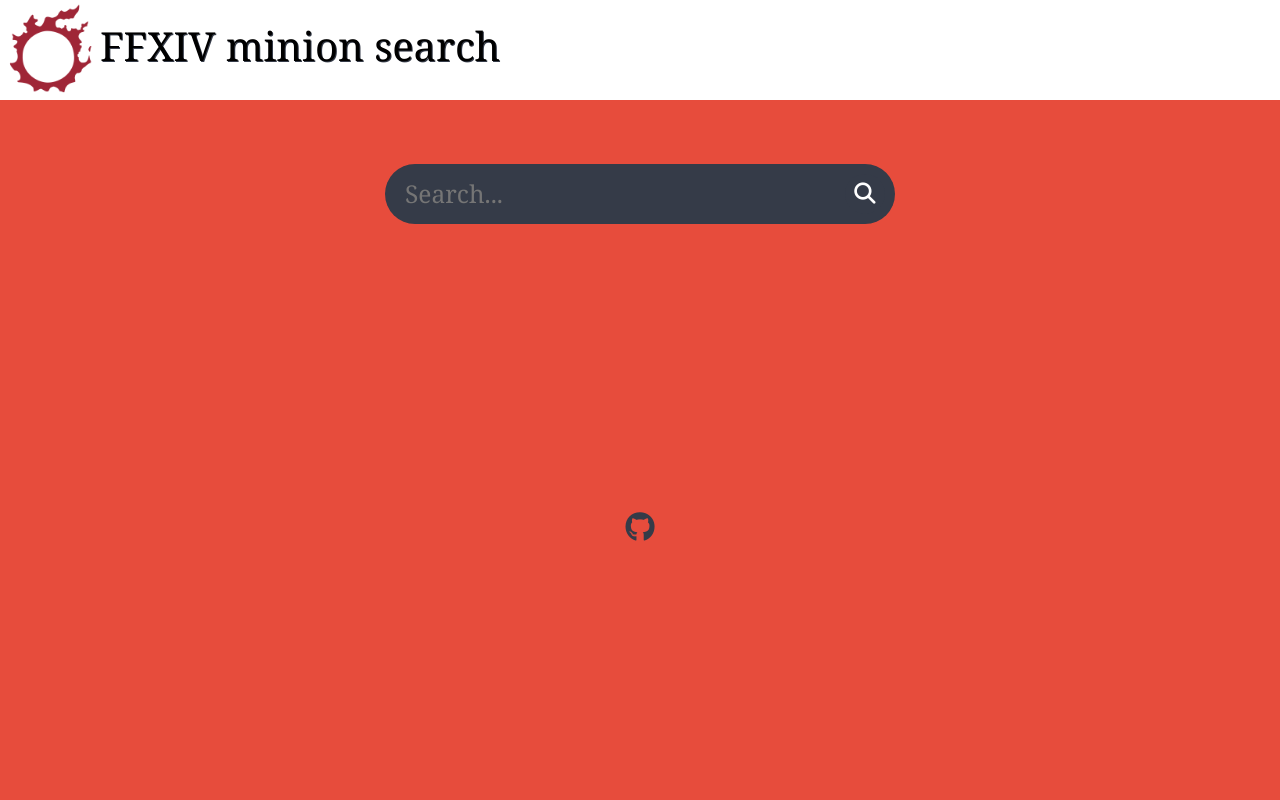
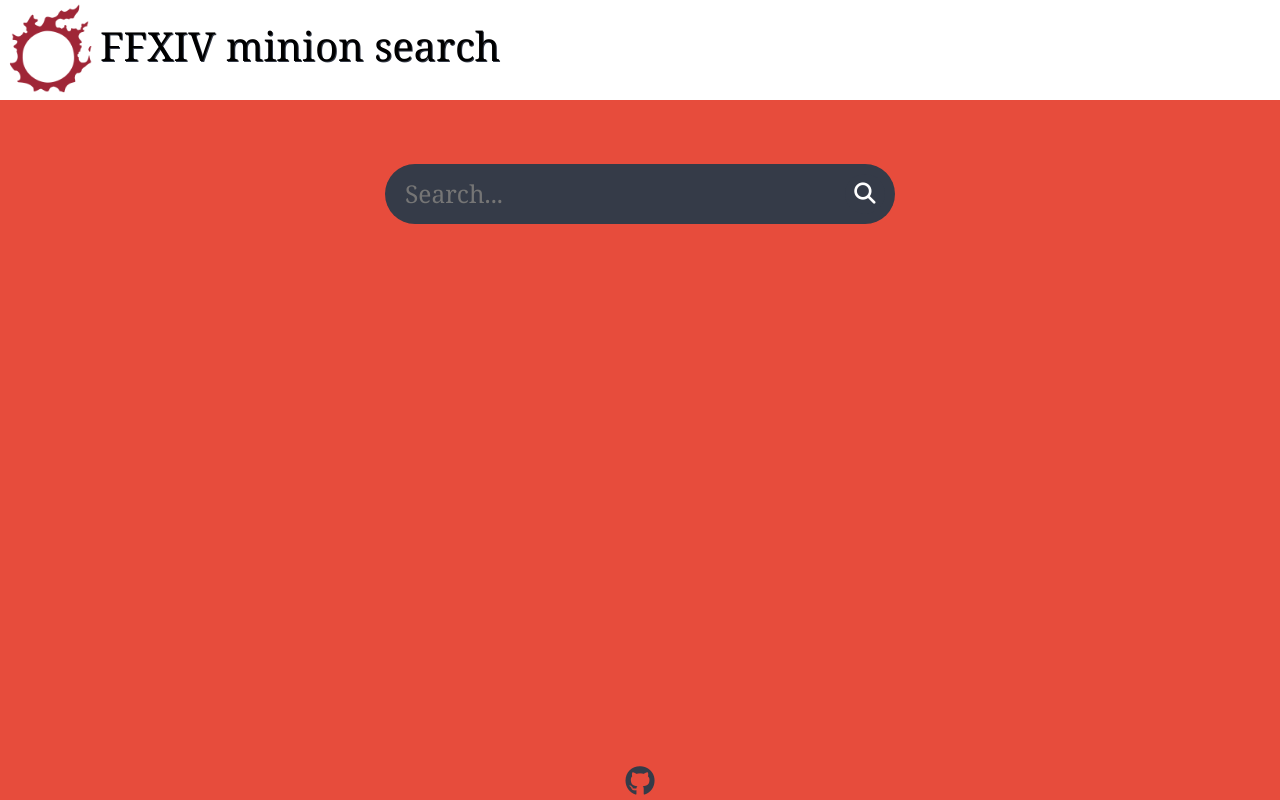
Before and after one commit to lktay/Javascript-API-project, a plain HTML site: page index.html in a window 1280 px wide. Drawn offline with nearby package versions, Linux system fonts and the light colour scheme.

Commit message:
fixed footer

```diff
--- a/css/general.css
+++ b/css/general.css
@@ -39,10 +39,12 @@
 .hidden {
   visibility: hidden;
 }
-footer span {
-  display: flex;
-  justify-content: center;
-  margin: 5% 0;
+footer {
+  position: fixed;
+  left: 0;
+  bottom: 0;
+  width: 100%;
+  text-align: center;
 }
 footer i {
   font-size: 30px;
```
